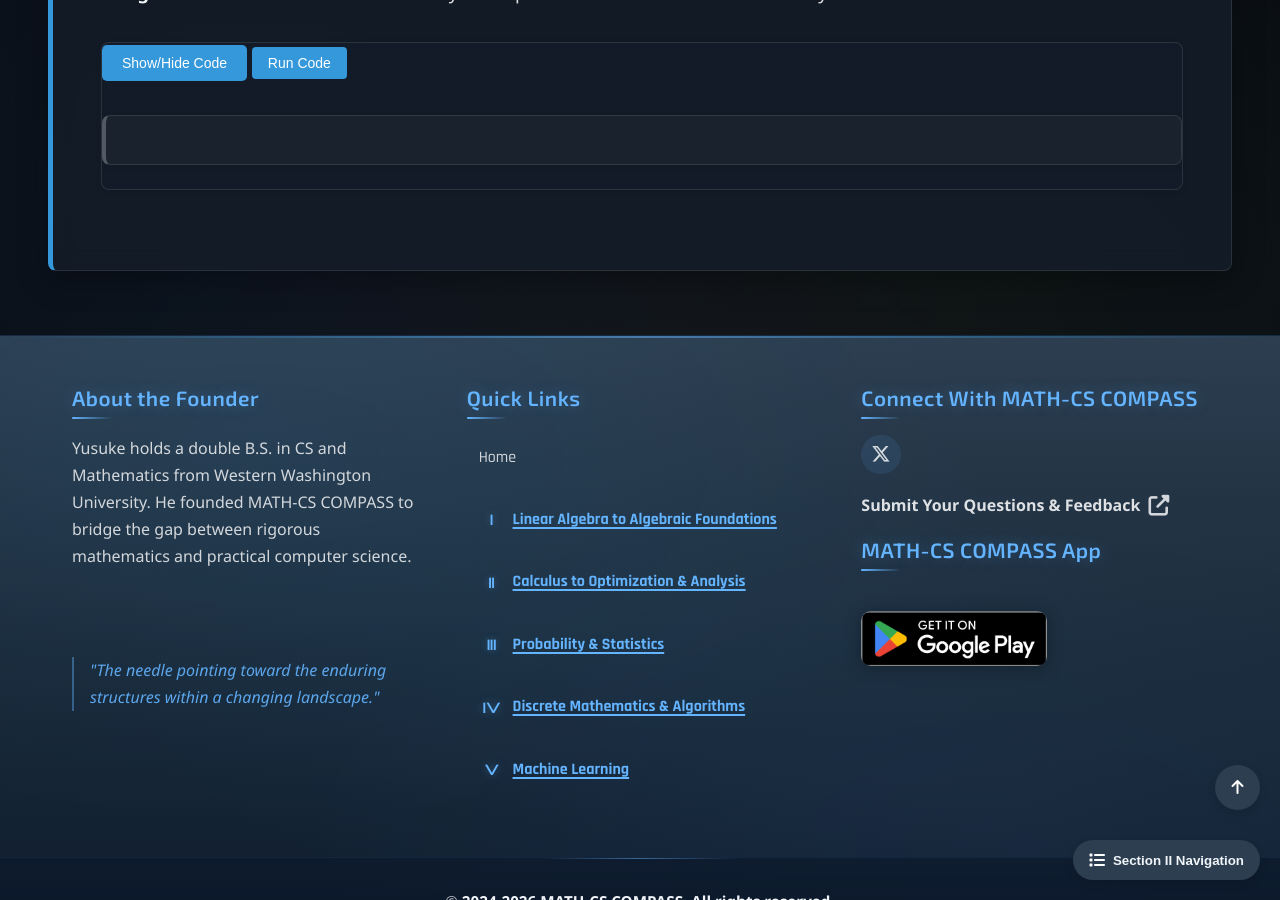
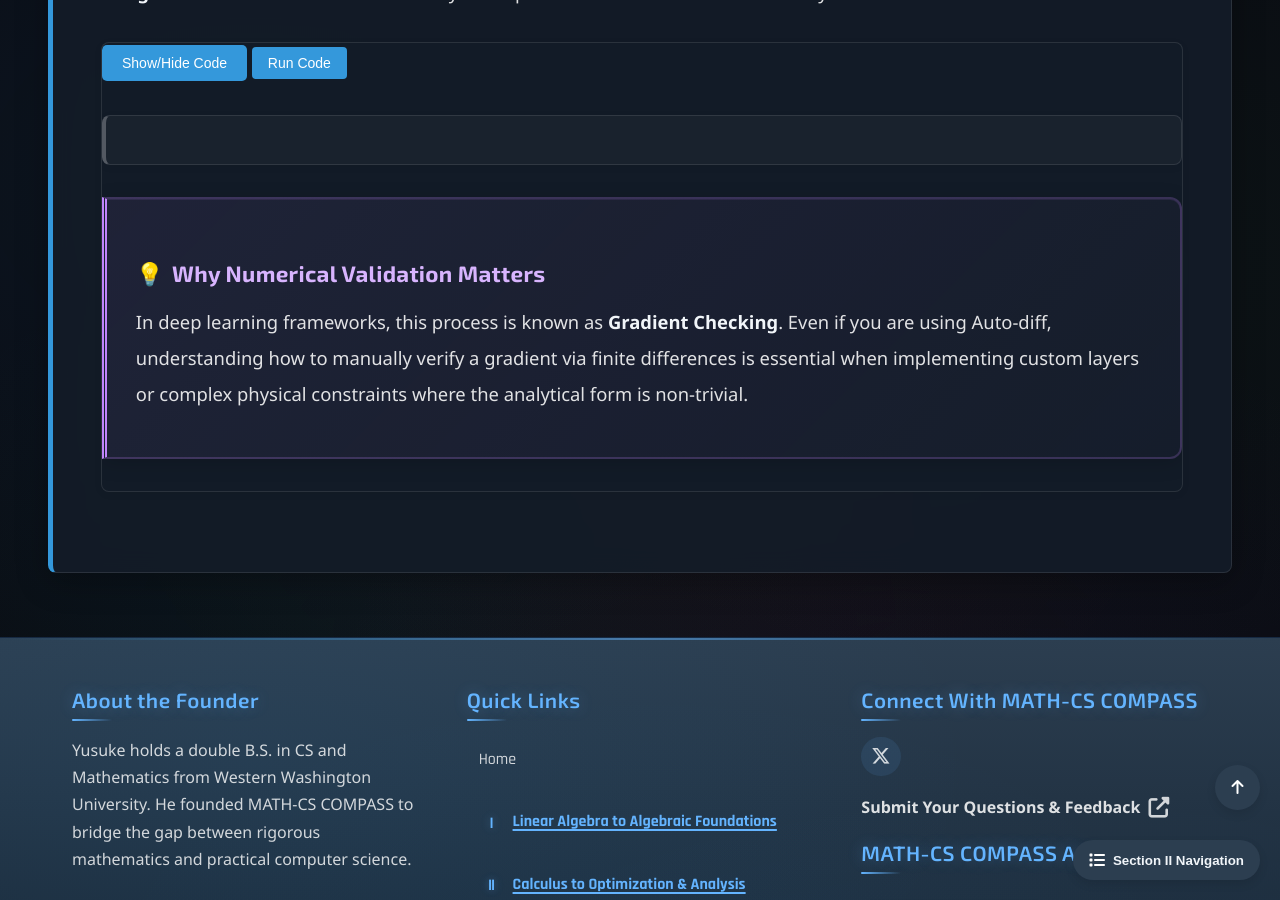
Before and after one commit to Yusukey01/yusukey01.github.io, a Jekyll site: the page built from Mathematics/Calculus/numerical_example1.html, in a window 1280 px wide and 900 px high, scrolled down 1579 px. Built offline with Jekyll 4.4.1, drawn with Linux system fonts in a browser that asks for light colours.

Commit message:
refine the page

```diff
--- a/Mathematics/Calculus/numerical_example1.html
+++ b/Mathematics/Calculus/numerical_example1.html
@@ -104,7 +104,21 @@ uses_python: true
                 </div>
                 <button class="run-button" onclick="runPythonCode(this)">Run Code</button>
                 <div class="python-output"></div>
+
+                <div class="insight-box">
+                    <h3>Why Numerical Validation Matters</h3>
+                    <p>
+                        In deep learning frameworks, this process is known as <strong>Gradient Checking</strong>.
+                        Even if you are using Auto-diff, understanding how to manually verify a gradient via finite
+                        differences is essential when implementing custom layers or complex physical constraints
+                        where the analytical form is non-trivial.
+                    </p>
+                </div>
+
             </section>
+
+            </section>
+
         </div>
         <script src="/js/main.js"></script>
         <script src="/js/runPythonCode.js"></script>
```
